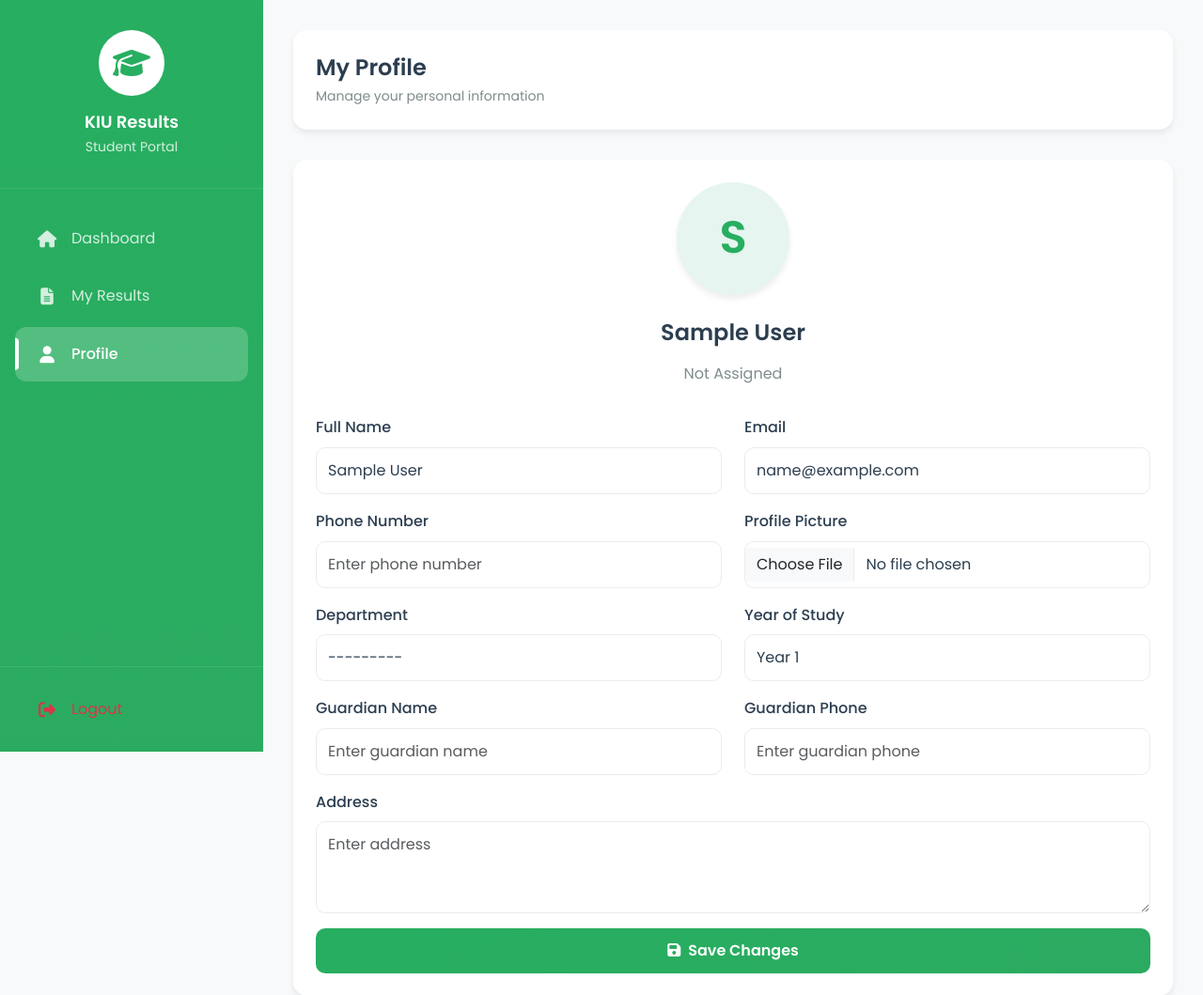
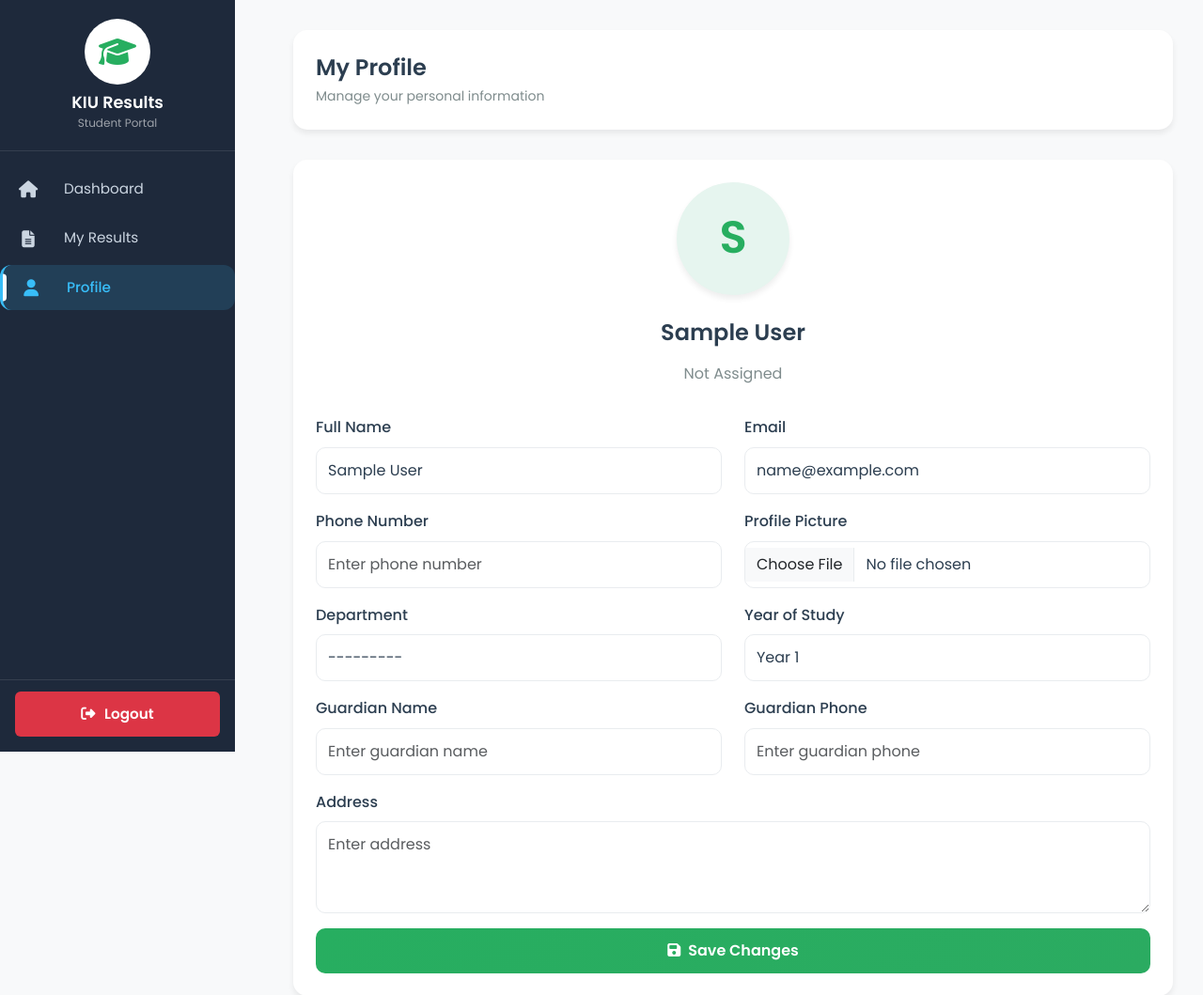
Before and after one commit to godfreydibigiit-sudo/kampalaunivetsity, a Django app: page /student/profile/ in a window 1280 px wide. Shown: the top 1059 px of the page at 94% size. Run offline with Django 5.2, Linux system fonts and the light colour scheme; the visitor is signed in with stand-in values (Sample User, id 1); data comes from the database, SQL or seed files in the repository; data that the repository does not hold is empty.

Commit message:
Update Fush website

```diff
--- a/templates/includes/header.html
+++ b/templates/includes/header.html
@@ -36,9 +36,9 @@
     </div>
 
     <div class="sidebar-footer">
-        <form method="post" action="{% url 'accounts:logout' %}">
+        <form method="post" action="{% url 'accounts:logout' %}" class="logout-form">
             {% csrf_token %}
-            <button type="submit" class="nav-link logout-btn" style="background: none; border: none; width: 100%; text-align: left; cursor: pointer;">
+            <button type="submit" class="logout-btn">
                 <i class="fas fa-sign-out-alt"></i>
                 <span>Logout</span>
             </button>
@@ -47,6 +47,134 @@
 </nav>
 
 <style>
+/* Sidebar base */
+.sidebar {
+    display: flex;
+    flex-direction: column;
+    height: 100vh;
+    position: fixed;
+    top: 0;
+    left: 0;
+    width: 250px;
+    background: #1e293b;
+    color: #e2e8f0;
+    z-index: 1000;
+    overflow-y: auto;
+    transition: transform 0.3s ease;
+}
+
+.sidebar-header {
+    padding: 1.25rem 1rem;
+    text-align: center;
+    border-bottom: 1px solid rgba(255, 255, 255, 0.1);
+    flex-shrink: 0;
+}
+
+.sidebar-logo {
+    font-size: 1.75rem;
+    color: #38bdf8;
+    margin-bottom: 0.5rem;
+}
+
+.sidebar-title {
+    font-size: 1.1rem;
+    margin: 0;
+    font-weight: 600;
+}
+
+.sidebar-subtitle {
+    font-size: 0.75rem;
+    margin: 0;
+    opacity: 0.7;
+}
+
+/* Nav area takes remaining space */
+.sidebar-nav {
+    flex: 1 1 auto;
+    padding: 1rem 0;
+    overflow-y: auto;
+}
+
+.sidebar-nav .nav-link {
+    display: flex;
+    align-items: center;
+    gap: 0.75rem;
+    padding: 0.75rem 1.25rem;
+    color: #cbd5e1;
+    text-decoration: none;
+    transition: background 0.2s ease, color 0.2s ease;
+    font-size: 0.95rem;
+}
+
+.sidebar-nav .nav-link i {
+    width: 20px;
+    text-align: center;
+}
+
+.sidebar-nav .nav-link:hover {
+    background: rgba(255, 255, 255, 0.08);
+    color: #ffffff;
+}
+
+.sidebar-nav .nav-link.active {
+    background: rgba(56, 189, 248, 0.15);
+    color: #38bdf8;
+    border-left: 3px solid #38bdf8;
+}
+
+/* Footer - logout section */
+.sidebar-footer {
+    flex-shrink: 0;
+    padding: 0.75rem 1rem 1rem;
+    border-top: 1px solid rgba(255, 255, 255, 0.1);
+    background: #1e293b;
+    position: sticky;
+    bottom: 0;
+}
+
+.logout-form {
+    margin: 0;
+    width: 100%;
+}
+
+/* Logout button - red and clearly visible */
+.logout-btn {
+    display: flex;
+    align-items: center;
+    justify-content: center;
+    gap: 0.6rem;
+    width: 100%;
+    padding: 0.75rem 1rem;
+    background: #dc3545;
+    color: #ffffff;
+    border: none;
+    border-radius: 6px;
+    font-size: 0.95rem;
+    font-weight: 600;
+    cursor: pointer;
+    transition: background 0.2s ease, transform 0.1s ease;
+    white-space: nowrap;
+}
+
+.logout-btn i,
+.logout-btn span {
+    color: #ffffff;
+}
+
+.logout-btn:hover {
+    background: #bb2d3b;
+}
+
+.logout-btn:active {
+    transform: scale(0.98);
+}
+
+.logout-btn:focus {
+    outline: 2px solid #f87171;
+    outline-offset: 2px;
+}
+
+/* Overlay */
 .sidebar-overlay {
     display: none;
     position: fixed;
@@ -62,27 +190,55 @@
     display: block;
 }
 
-/* Logout button red color - only affects the logout button */
-.logout-btn,
-.logout-btn i,
-.logout-btn span {
-    color: #dc3545 !important;
-}
-
-.logout-btn:hover,
-.logout-btn:hover i,
-.logout-btn:hover span {
-    color: #bb2d3b !important;
-}
-
+/* Mobile responsiveness */
 @media (max-width: 768px) {
     .sidebar {
         transform: translateX(-100%);
-        transition: transform 0.3s ease;
+        width: 260px;
+        max-width: 80vw;
+        box-shadow: 2px 0 12px rgba(0, 0, 0, 0.3);
     }
 
     .sidebar.active {
         transform: translateX(0);
     }
+
+    .sidebar-header {
+        padding: 1rem 0.75rem;
+    }
+
+    .sidebar-logo {
+        font-size: 1.5rem;
+    }
+
+    .sidebar-title {
+        font-size: 1rem;
+    }
+
+    .sidebar-nav .nav-link {
+        padding: 0.85rem 1rem;
+        font-size: 0.95rem;
+    }
+
+    .sidebar-footer {
+        padding: 0.75rem 0.75rem 1.25rem;
+    }
+
+    .logout-btn {
+        padding: 0.85rem 1rem;
+        font-size: 1rem;
+    }
+}
+
+/* Extra small screens */
+@media (max-width: 360px) {
+    .sidebar {
+        width: 85vw;
+    }
+
+    .logout-btn {
+        padding: 0.75rem 0.75rem;
+        font-size: 0.9rem;
+    }
 }
 </style>
```
